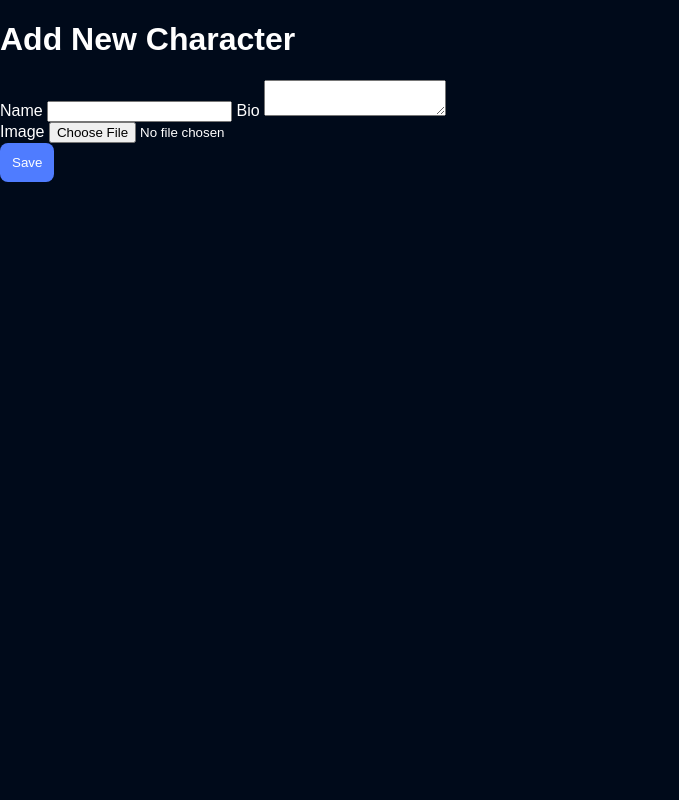
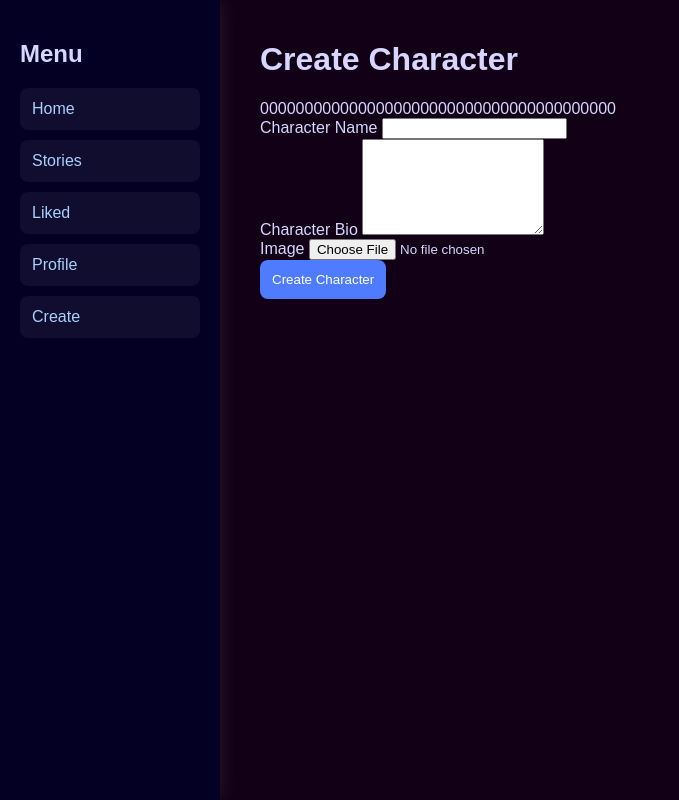
Before and after one commit to Aura-1006/class-story, a Flask app: page /add_character in a window 1280 px wide. Shown: the whole page, without its empty margins (0-679 px from the left). Run offline with Flask 3, Linux system fonts and the light colour scheme.

Commit message:
güncelleme

```diff
--- a/app.py
+++ b/app.py
@@ -1,39 +1,125 @@
-from flask import Flask, render_template, request, redirect, url_for
-from  werkzeug.utils import secure_filename
+from flask import Flask, render_template, request, redirect, url_for, send_from_directory, jsonify, flash
+from werkzeug.utils import secure_filename
 import os
+import uuid
+from PIL import Image
+from flask_wtf import CSRFProtect
 
 app = Flask(__name__)
+app.secret_key = "change-this-secret"
+csrf = CSRFProtect(app)
+
 UPLOAD_FOLDER = "static/uploads/"
 app.config['UPLOAD_FOLDER'] = UPLOAD_FOLDER
+app.config['MAX_CONTENT_LENGTH'] = 5 * 1024 * 1024  # 5 MB limit
 ALLOWED_EXTENSIONS = {"jpg", "jpeg", "png", "gif"}
 
 characters = []
+stories = []
+
 
 def allowed_file(filename):
     return '.' in filename and filename.rsplit('.', 1)[1].lower() in ALLOWED_EXTENSIONS
+
+
+def save_image(file_storage):
+    if not file_storage or file_storage.filename == "":
+        return None
+    if not allowed_file(file_storage.filename):
+        return None
+    try:
+        # Verify and sanitize image using Pillow
+        img = Image.open(file_storage.stream)
+        img.verify()
+        file_storage.stream.seek(0)
+        img = Image.open(file_storage.stream).convert("RGBA")
+        filename = f"{uuid.uuid4().hex}.png"
+        save_path = os.path.join(app.config["UPLOAD_FOLDER"], filename)
+        img.save(save_path, format="PNG")
+        return filename
+    except Exception as e:
+        print("Image validation failed:", e)
+        return None
+
+
 @app.route("/")
 def index():
-    return render_template("index.html", characters=characters)
+    return render_template("index.html")
+
+
+@app.route("/api/characters")
+def api_characters():
+    page = int(request.args.get('page', 1))
+    per_page = int(request.args.get('per_page', 8))
+    start = (page-1)*per_page
+    end = start + per_page
+    items = characters[start:end]
+    return jsonify({
+        "characters": items,
+        "page": page,
+        "has_more": end < len(characters)
+    })
+
+
+@app.route("/create")
+def create():
+    return render_template("create.html")
+
 
 @app.route("/add_character", methods=["GET", "POST"])
 def add_character():
     if request.method == "POST":
         name = request.form.get("name")
         bio = request.form.get("bio")
-        image_file = request.files["image"]
-        filename = None
-        if image_file and allowed_file(image_file.filename):
-            filename = secure_filename(image_file.filename)
-            save_path = os.path.join(app.config["UPLOAD_FOLDER"], filename)
-            image_file.save(save_path)
-        characters.append({
-            "name" : name,
-            "bio" : bio,
-            "image" : filename
-        })
+        image_file = request.files.get("image")
+        filename = save_image(image_file)
+        character = {
+            "id": uuid.uuid4().hex,
+            "name": name,
+            "bio": bio,
+            "image": filename
+        }
+        characters.append(character)
         return redirect(url_for("index"))
+    return render_template("add.html", characters=characters)
 
-    return render_template("add.html")
+
+@app.route("/stories")
+def stories_page():
+    return render_template("stories.html", stories=stories)
+
+
+@app.route("/add_story", methods=["GET", "POST"])
+def add_story():
+    if request.method == "POST":
+        title = request.form.get("title")
+        content = request.form.get("content")
+        selected_chars = request.form.getlist("characters")
+        story = {
+            "id": uuid.uuid4().hex,
+            "title": title,
+            "content": content,
+            "characters": selected_chars
+        }
+        stories.append(story)
+        return redirect(url_for("stories_page"))
+    return render_template("add_story.html", characters=characters)
+
+
+@app.route("/download/<filename>")
+def download_file(filename):
+    return send_from_directory(app.config['UPLOAD_FOLDER'], filename, as_attachment=True)
+
+
+@app.route("/liked")
+def liked():
+    return render_template("liked.html")
+
+
+@app.route("/profile")
+def profile():
+    return render_template("profile.html")
+
 
 if __name__ == "__main__":
     if not os.path.exists(UPLOAD_FOLDER):
--- a/requirements.txt
+++ b/requirements.txt
@@ -1,3 +1,5 @@
 Flask
 Werkzeug
 gunicorn
+Pillow
+Flask-WTF
--- a/static/style.css
+++ b/static/style.css
@@ -1,9 +1,14 @@
-body {
-  margin: 0;
-  padding: 0;
-  background: #000a1a;
-  color: white;
-  font-family: Arial, sans-serif;
+:root{
+  --bg: #120016; /* very dark purple */
+  --panel: #2a0840; /* dark purple panels */
+  --accent: #c7a8ff; /* light purple */
+  --text: #031a4d; /* dark blue text for headings */
+  --muted: #d6d6ff;
+}
+
+*{box-sizing:border-box}
+body{
+  margin:0;padding:0;font-family:Arial, Helvetica, sans-serif;background:var(--bg);color:var(--muted);
 }
 
 
@@ -83,3 +88,13 @@ border-radius: 8px;
   color: white;
   cursor: pointer;
  }
+ .big-cta {
+  display:block;
+  padding:20px;
+  border-radius:10px;
+  background:var(--accent);
+  color:var(--text);
+  text-decoration:none;
+  text-align:center;
+  font-weight:700;
+ }
--- a/templates/add.html
+++ b/templates/add.html
@@ -1,42 +1,45 @@
-<!DOCTYPE html>
 <!DOCTYPE html>
 <html lang="en">
 <head>
   <meta charset="UTF-8">
-  <title>Add Character</title>
+  <meta name="viewport" content="width=device-width,initial-scale=1">
+  <title>Create Character</title>
   <link rel="stylesheet" href="{{ url_for('static', filename='style.css') }}">
 </head>
+<body>
+  <div class="sidebar">
+    <h2>Menu</h2>
+    <a href="/">Home</a>
+    <a href="/stories">Stories</a>
+    <a href="/liked">Liked</a>
+    <a href="/profile">Profile</a>
+    <a href="/create">Create</a>
+  </div>
 
-<body>
+  <div class="main form-page">
+    <h1 class="page-title">Create Character</h1>
 
-
-  <div class="add-page">
-
-    <h1>Add New Character</h1>
-
-    <form method="POST" enctype="multipart/form-data" class="add-form">
-
-
-      <div class="form-left">
-        <label>Name</label>
-        <input type="text" name="name">
-
-        <label>Bio</label>
-        <textarea name="bio"></textarea>
+    <form method="POST" enctype="multipart/form-data" class="form-stack">
+      {{ csrf_token() }}
+      <div class="panel">
+        <label class="label">Character Name</label>
+        <input type="text" name="name" required>
       </div>
 
-
-      <div class="form-right">
-        <label>Image</label>
-        <input type="file" name="image">
+      <div class="panel">
+        <label class="label">Character Bio</label>
+        <textarea name="bio" rows="6"></textarea>
       </div>
 
+      <div class="panel">
+        <label class="label">Image</label>
+        <input type="file" name="image" accept="image/*">
+      </div>
 
-      <button type="submit" class="save-btn">Save</button>
-
+      <div class="panel">
+        <button type="submit" class="save-btn">Create Character</button>
+      </div>
     </form>
-
   </div>
-
 </body>
 </html>
```
Also changed, not shown: templates/add_story.html (added, +49 -0 lines), templates/create.html (added, +26 -0 lines), templates/index.html (+59 -21 lines), templates/liked.html (added, +23 -0 lines), templates/profile.html (added, +23 -0 lines), templates/stories.html (added, +34 -0 lines). Lines whose indentation alone changed are shown as unchanged.
